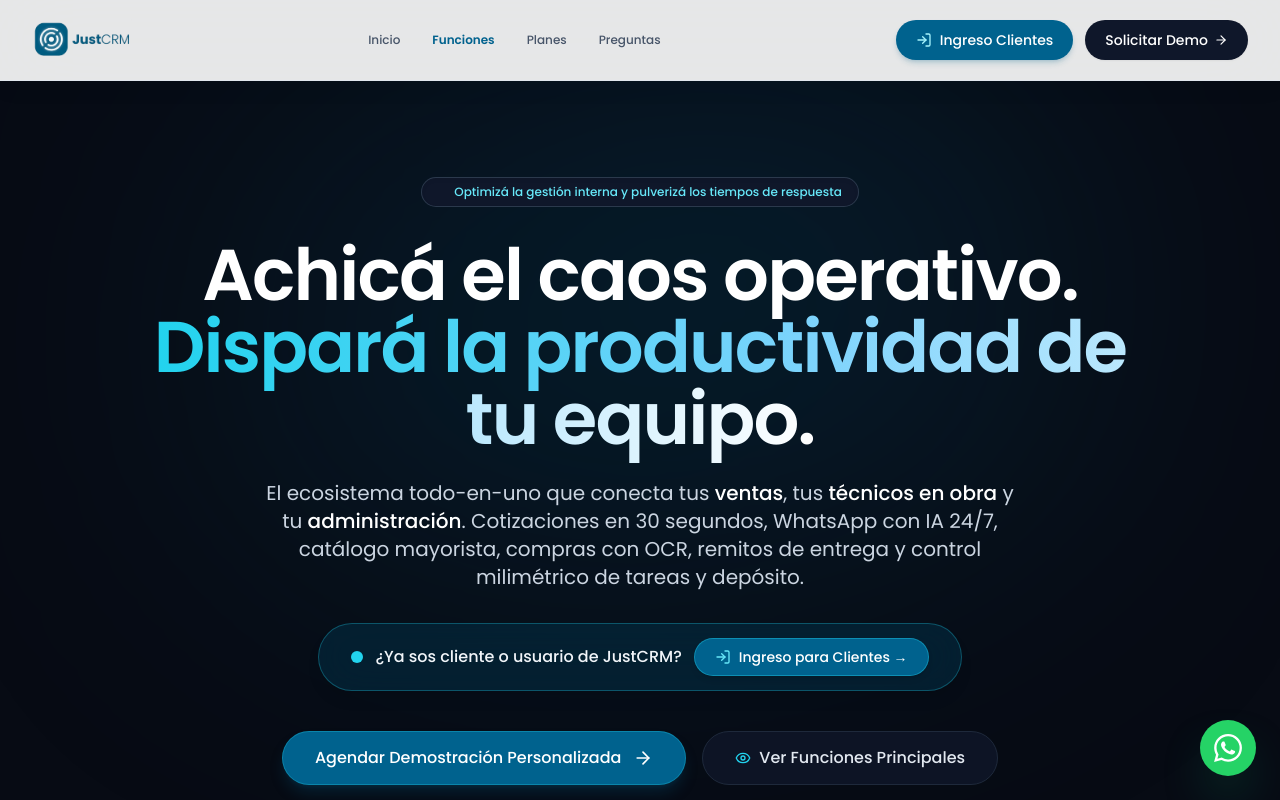
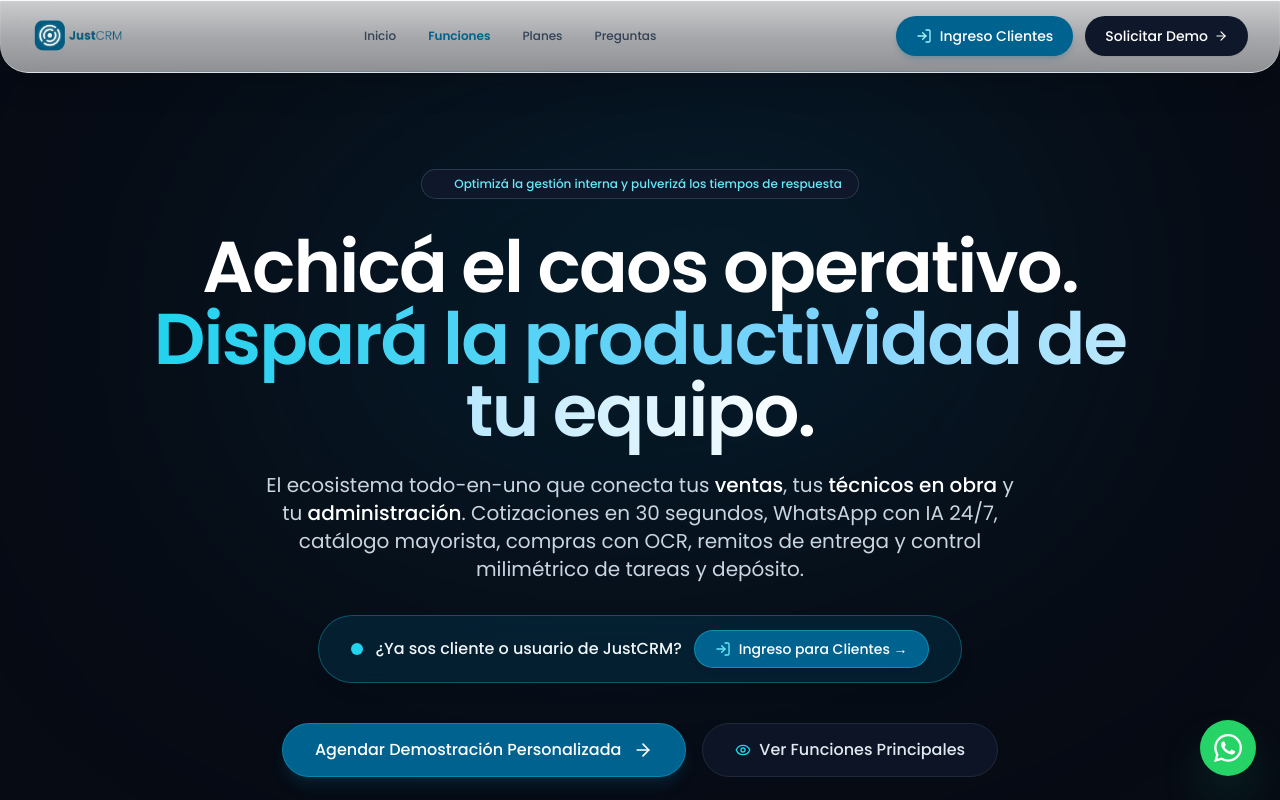
Before and after one commit to juan481/crm, a Next.js app: page /landing in a window 1280 px wide. Shown: the top 800 px of the page. Built offline with nearby package versions, Linux system fonts and the light colour scheme.

Commit message:
feat(landing): refine header with frosted glass, curved bottom borders, and subtle oceanic accent line

```diff
--- a/src/app/landing/page.tsx
+++ b/src/app/landing/page.tsx
@@ -59,16 +59,19 @@
   return (
     <div className="min-h-screen bg-[#070b14] text-slate-100 selection:bg-indigo-500 selection:text-white font-poppins antialiased overflow-x-hidden">
 
-      {/* ── Top Navigation Bar: Glass Claro con Logo Original sin Contenedor Blanco ──── */}
-      <header className="sticky top-0 z-50 backdrop-blur-2xl bg-white/90 border-b border-slate-200/90 shadow-[0_4px_25px_rgba(0,0,0,0.06)] transition-all">
-        <div className="max-w-7xl mx-auto px-4 sm:px-6 lg:px-8 h-20 flex items-center justify-between">
+      {/* ── Top Navigation Bar: Glass Claro con Bordes Abajo y Logo Original ──── */}
+      <header className="sticky top-0 z-50 backdrop-blur-2xl bg-gradient-to-b from-white/80 via-white/65 to-white/55 border-b border-slate-200/80 shadow-[inset_0_1px_1px_rgba(255,255,255,0.95),0_12px_36px_-6px_rgba(0,0,0,0.18),0_2px_8px_rgba(0,0,0,0.06)] rounded-b-2xl sm:rounded-b-[28px] transition-all relative">
+        {/* Acento sutil en borde inferior con degradado hacia el azul corporativo */}
+        <div className="absolute bottom-0 left-0 right-0 h-[1.5px] bg-gradient-to-r from-transparent via-[#00628e]/35 to-transparent pointer-events-none rounded-b-2xl sm:rounded-b-[28px]" />
+
+        <div className="max-w-7xl mx-auto px-4 sm:px-6 lg:px-8 h-16 sm:h-[72px] flex items-center justify-between">
           {/* Logo Principal Original (sin fondo blanco / sin cuadro redondeado) */}
           <a href="#inicio" className="flex items-center transition-transform hover:scale-[1.02]">
-            <img src="/Logo-sin-fondo.png" alt="JustCRM Logo" className="h-10 sm:h-12 w-auto object-contain" />
+            <img src="/Logo-sin-fondo.png" alt="JustCRM Logo" className="h-9 sm:h-11 w-auto object-contain" />
           </a>
 
           {/* Menú Principal Limpio & Editorial sobre fondo claro */}
-          <nav className="hidden md:flex items-center gap-8 text-xs font-medium text-slate-600">
+          <nav className="hidden md:flex items-center gap-8 text-xs font-medium text-slate-700">
             <a href="#inicio" className="hover:text-[#00628e] transition-colors">
               Inicio
             </a>
@@ -112,9 +115,9 @@
           </div>
         </div>
 
-        {/* Drawer Móvil en fondo claro */}
+        {/* Drawer Móvil en fondo glass claro */}
         {mobileMenuOpen && (
-          <div className="md:hidden bg-white/95 backdrop-blur-2xl border-b border-slate-200 px-4 py-4 space-y-3 text-sm shadow-xl">
+          <div className="md:hidden bg-white/95 backdrop-blur-2xl border-b border-slate-200 px-4 py-4 space-y-3 text-sm shadow-xl rounded-b-2xl">
             <a
               href="#inicio"
               onClick={() => setMobileMenuOpen(false)}
```
Also changed, not shown: public/landing.html (+9 -6 lines).
